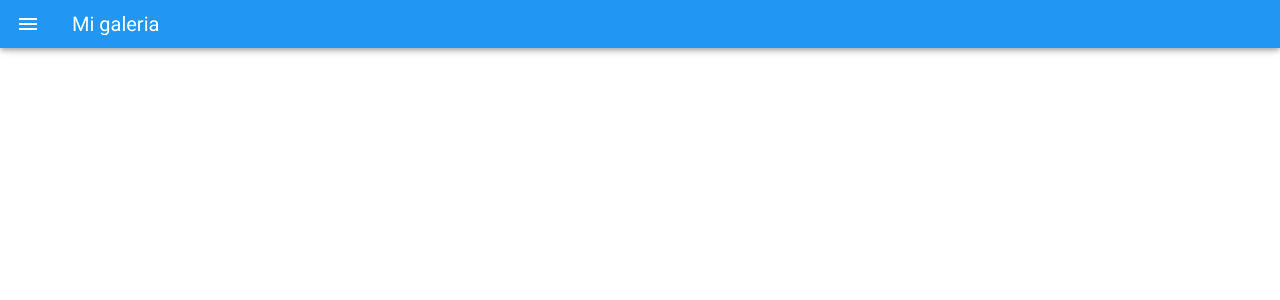
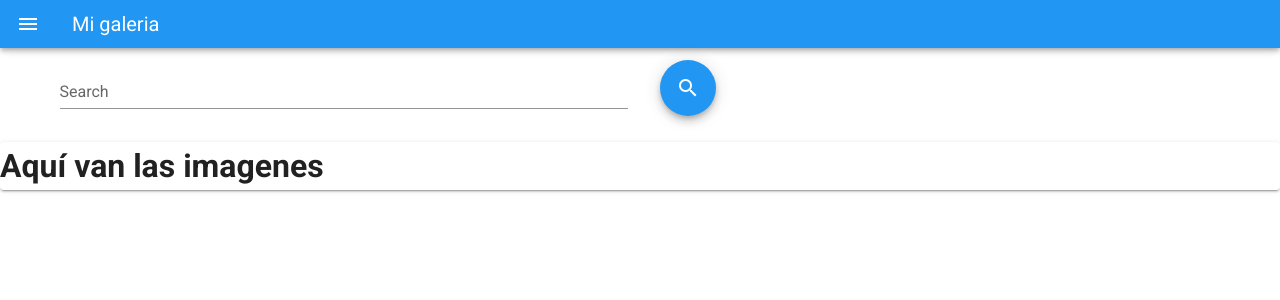
Before and after one commit to maurza/GuiaDojoVue, a Vue app: page / in a window 1280 px wide. Shown: the top 300 px of the page. Built offline with nearby package versions, Linux system fonts and the light colour scheme.

Commit message:
Se agregan vistas de ImageList y Search

```diff
--- a/src/App.vue
+++ b/src/App.vue
@@ -1,17 +1,26 @@
 <template>
    <v-app>
     <Toolbar />
+    <v-main>
+      <Search />
+      <ImageList/>
+    </v-main>
   </v-app>
 </template>
 
 <script>
 import Toolbar from "./components/Toolbar";
+import Search from "./components/Search";
+import ImageList from "./components/ImageList";
+
+
 export default {
   name: 'App',
 
   components: {
-    Toolbar
-
+    Toolbar,
+    Search,
+    ImageList
   },
 
   data: () => ({
--- /dev/null
+++ b/src/components/ImageList.vue
@@ -0,0 +1,11 @@
+<template>
+    <v-card>
+        <h1>Aquí van las imagenes</h1>
+    </v-card>
+</template>
+
+<script>
+export default {
+    name : 'ImageList'
+}
+</script>
--- /dev/null
+++ b/src/components/Search.vue
@@ -0,0 +1,14 @@
+<template>
+  <v-container>
+    <v-row>
+      <v-col>
+        <v-text-field label="Search" v-model="word"></v-text-field>
+      </v-col>
+      <v-col>
+        <v-btn class="mx-2" fab dark color="blue lighten-34">
+          <v-icon>mdi-magnify</v-icon>
+        </v-btn>
+      </v-col>
+    </v-row>
+  </v-container>
+</template>
```
